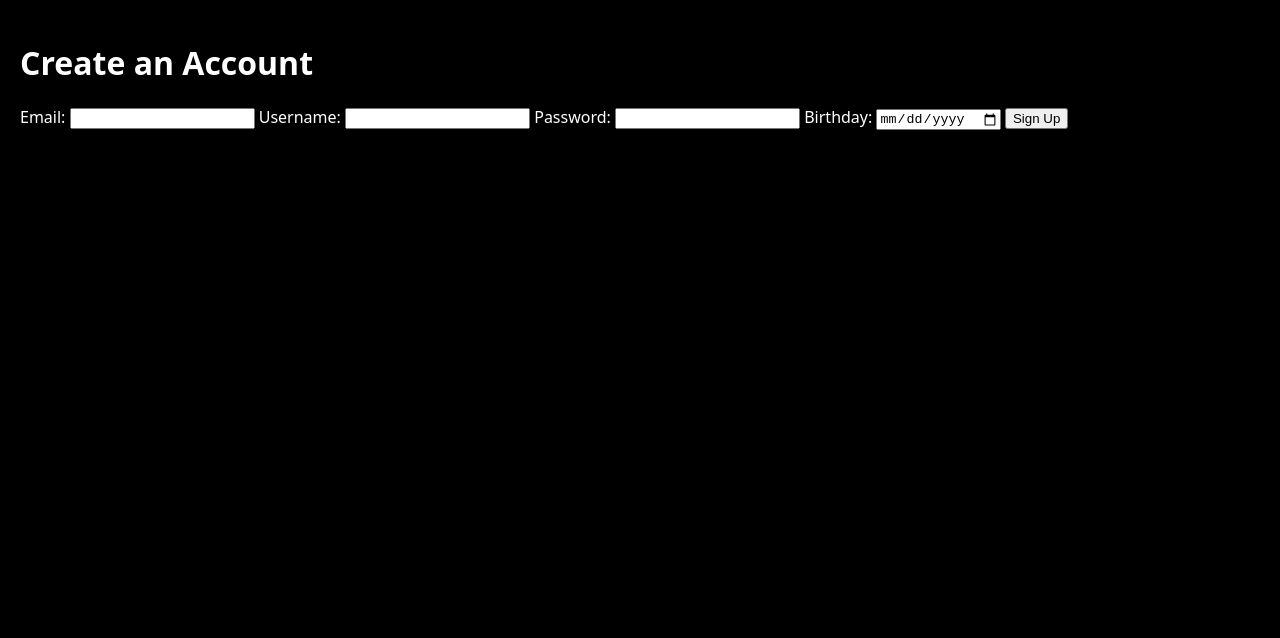
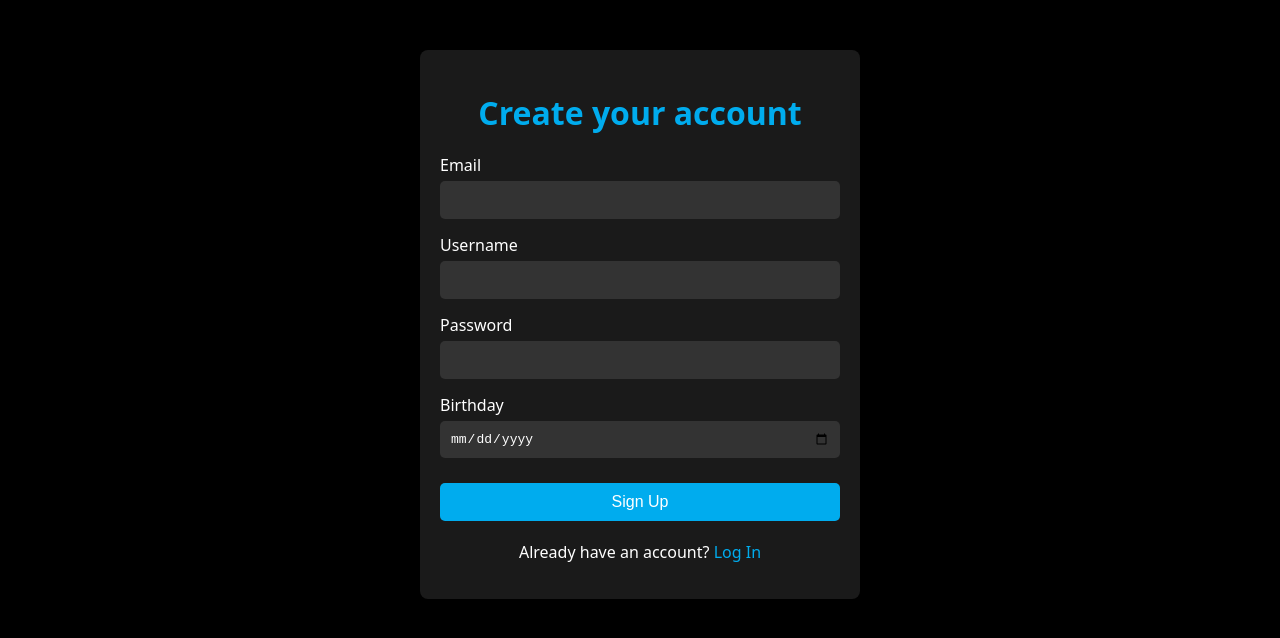
Before and after one commit to Natan90684/Natan90684.github.io, a plain HTML site: page signup.html in a window 1280 px wide. Drawn offline with Linux system fonts and the light colour scheme.

Commit message:
Update signup.html

```diff
--- a/signup.html
+++ b/signup.html
@@ -7,33 +7,91 @@
     <style>
         body {
             font-family: 'Noto Sans', sans-serif;
-            background-color: #000; /* Black background */
-            color: #fff; /* White text */
+            background-color: black;
+            color: white;
             margin: 0;
+            padding: 0;
+        }
+        .signup-container {
+            max-width: 400px;
+            margin: 50px auto;
             padding: 20px;
+            background-color: #1a1a1a;
+            border-radius: 8px;
+            box-shadow: 0px 4px 10px rgba(0, 0, 0, 0.2);
         }
         h1 {
-            color: #fff; /* White headers */
+            text-align: center;
+            margin-bottom: 20px;
+            color: #00acee; /* Twitter-like blue */
         }
-        /* Additional styles here */
+        form {
+            display: flex;
+            flex-direction: column;
+        }
+        label {
+            margin-bottom: 5px;
+            font-size: 1em;
+        }
+        input[type="text"],
+        input[type="email"],
+        input[type="password"],
+        input[type="date"] {
+            padding: 10px;
+            margin-bottom: 15px;
+            border: none;
+            border-radius: 5px;
+            font-size: 1em;
+            background-color: #333;
+            color: white;
+        }
+        input[type="submit"] {
+            padding: 10px;
+            margin-top: 10px;
+            border: none;
+            border-radius: 5px;
+            background-color: #00acee;
+            color: white;
+            font-size: 1em;
+            cursor: pointer;
+        }
+        input[type="submit"]:hover {
+            background-color: #008bb9;
+        }
+        .login-link {
+            text-align: center;
+            margin-top: 20px;
+        }
+        .login-link a {
+            color: #00acee;
+            text-decoration: none;
+        }
     </style>
 </head>
 <body>
-    <h1>Create an Account</h1>
-    <form action="signup.html" method="POST">
-        <label for="email">Email:</label>
+
+<div class="signup-container">
+    <h1>Create your account</h1>
+    <form action="submit_signup.php" method="POST">
+        <label for="email">Email</label>
         <input type="email" id="email" name="email" required>
 
-        <label for="username">Username:</label>
+        <label for="username">Username</label>
         <input type="text" id="username" name="username" required>
 
-        <label for="password">Password:</label>
+        <label for="password">Password</label>
         <input type="password" id="password" name="password" required>
 
-        <label for="birthday">Birthday:</label>
+        <label for="birthday">Birthday</label>
         <input type="date" id="birthday" name="birthday" required>
 
-        <button type="submit">Sign Up</button>
+        <input type="submit" value="Sign Up">
     </form>
+
+    <div class="login-link">
+        <p>Already have an account? <a href="login.html">Log In</a></p>
+    </div>
+</div>
+
 </body>
 </html>
```
